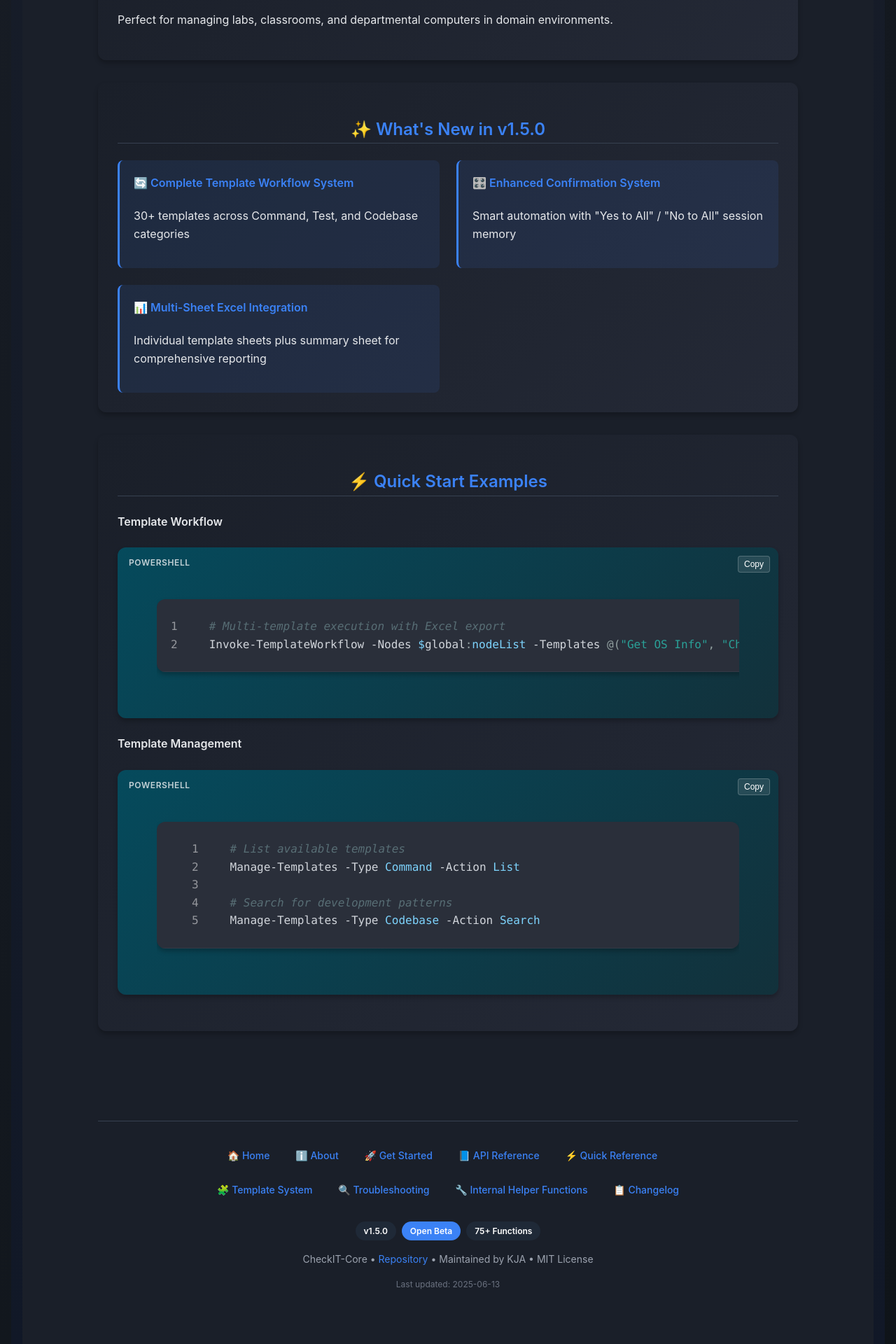
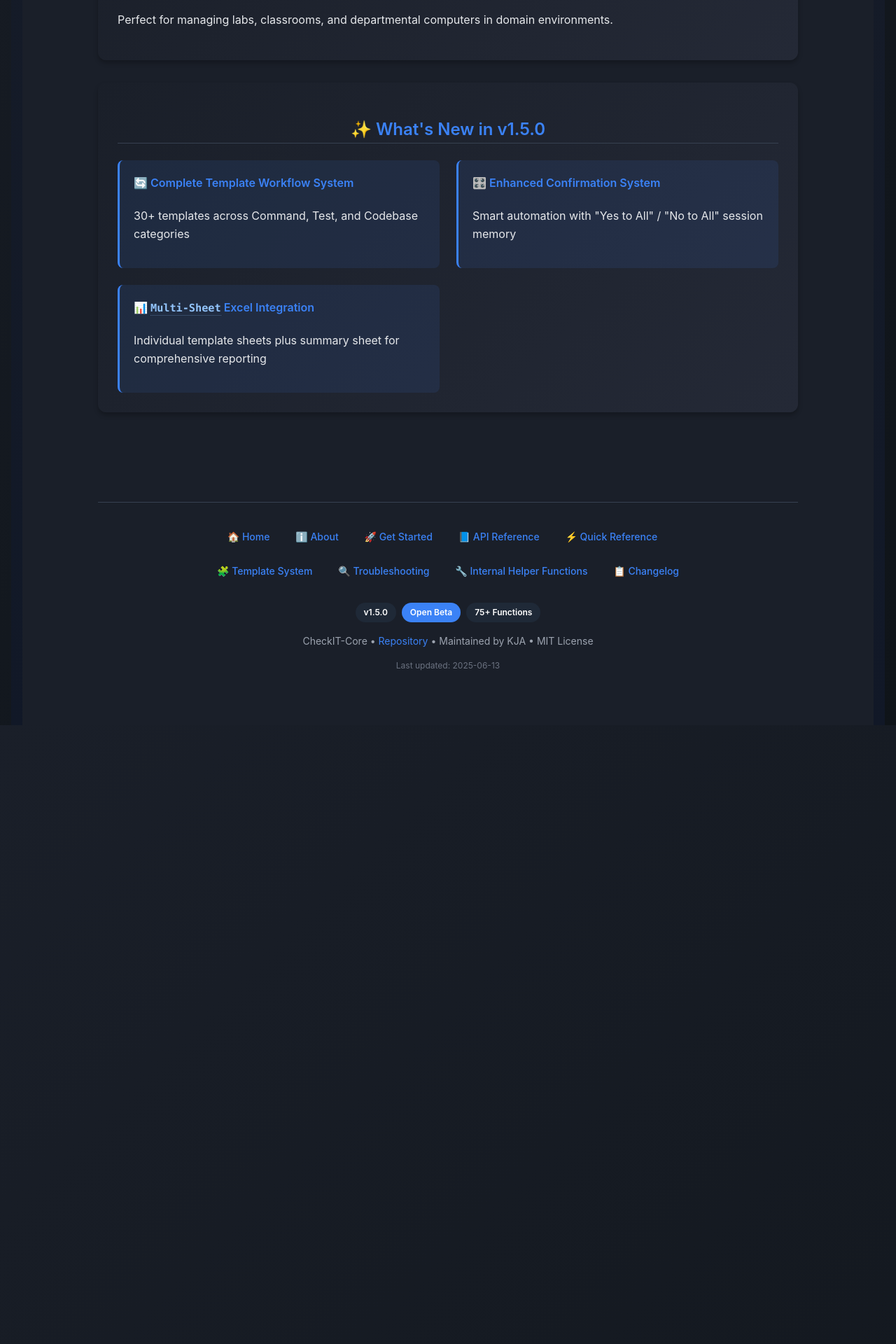
Before and after one commit to nyantoasty/CheckIT-Documentation, a Jekyll site: the page built from index.md, in a window 1280 px wide. Shown: the part 1494-3414 px from the top of the page at 70% size. Built offline with Jekyll 4.4.1, drawn with Linux system fonts in a browser that asks for light colours; after the commit the page ends 2530 px from its top, so only the background shows below that.

Commit message:
Simplifying style.css

```diff
--- a/_layouts/default.html
+++ b/_layouts/default.html
@@ -34,5 +34,6 @@
   </div>
 
   <script src="{{ site.baseurl }}/assets/js/code-blocks.js"></script>
+  <script src="{{ site.baseurl }}/assets/js/function-links.js"></script>
 </body>
 </html>
--- /dev/null
+++ b/assets/js/function-links.js
@@ -0,0 +1,29 @@
+document.addEventListener('DOMContentLoaded', function() {
+  // Process function names in text
+  function linkFunctionReferences() {
+    // Define regex pattern for PowerShell function names (Verb-Noun format)
+    const functionPattern = /(\b[A-Z][a-z]+-[A-Z][a-zA-Z]+\b)(?!<\/a>)/g;
+
+    // Elements that might contain function references
+    const textElements = document.querySelectorAll('p, li, td, th, h1, h2, h3, h4, h5, h6');
+
+    textElements.forEach(function(element) {
+      // Skip code blocks and elements within code blocks
+      if (element.closest('pre, code, .highlight')) {
+        return;
+      }
+
+      // Replace function names with links
+      element.innerHTML = element.innerHTML.replace(functionPattern, function(match) {
+        // Create link to API reference
+        return `<a href="docs/api-reference#${match.toLowerCase()}" class="function-link">${match}</a>`;
+      });
+    });
+  }
+
+  // Run the function after DOM loads
+  linkFunctionReferences();
+
+  // Also run on window load to catch dynamically loaded content
+  window.addEventListener('load', linkFunctionReferences);
+});
--- a/assets/style.css
+++ b/assets/style.css
@@ -43,7 +43,7 @@
 main,
 .site-content {
   background: #1a1f29 !important;
-  color: #e6e8eb !important;
+  color: #e6e8eb;
 }
 
 /* Prevent horizontal overflow */
@@ -135,9 +135,9 @@
   padding: 0.5rem 0;
   margin-right: 2rem !important;
   white-space: nowrap !important;
-  font-weight: 700 !important;
-  color: #3b82f6 !important;
-  padding: 0.5rem 0.75rem !important;
+  font-weight: 700;
+  color: #3b82f6;
+  padding: 0.5rem 0.75rem;
   border-radius: 0.375rem !important;
   background: rgba(59, 130, 246, 0.1) !important;
 }
@@ -369,8 +369,7 @@
 
 /* Feature and highlight cards */
 .feature-card,
-.highlight-card,
-.quick-start-card {
+.highlight-card {
   background: linear-gradient(135deg, #1a1f29 0%, #242936 100%);
   border-radius: 0.75rem;
   padding: 1.75rem;
@@ -379,8 +378,7 @@
 }
 
 .feature-card h2,
-.highlight-card h2,
-.quick-start-card h2 {
+.highlight-card h2 {
   text-align: center;
   margin-bottom: 1.5rem;
   color: #3b82f6;
@@ -463,16 +461,6 @@
   transition: all 0.2s ease !important;
 }
 
-/* Code in tables */
-table code {
-  background: rgba(15, 20, 25, 0.8) !important;
-  color: #93c5fd !important;
-  padding: 0.375rem 0.625rem !important;
-  border-radius: 0.375rem !important;
-  font-size: 0.8125rem !important;
-  font-family: 'JetBrains Mono', 'Fira Code', monospace !important;
-  border: 1px solid rgba(59, 130, 246, 0.2) !important;
-}
 
 /***********************************
  * FOOTER STYLING
@@ -634,147 +622,38 @@
     font-size: 1.8rem;
   }
 }
-/* Inline code styling */
-code:not(.highlight code) {
-  background: rgba(59, 130, 246, 0.1) !important;
-  color: #93c5fd !important;
-  padding: 0.2rem 0.4rem !important;
-  border-radius: 0.25rem !important;
-  font-family: 'Consolas', 'Monaco', 'Lucida Console', monospace !important;
-  font-size: 0.9em !important;
-  white-space: nowrap !important;
-  border: 1px solid rgba(59, 130, 246, 0.2) !important;
-}
-
-/* Function name styling (special case for PowerShell functions) */
-code:not(.highlight code):contains("-") {
-  color: #93c5fd !important;
-  font-weight: 500 !important;
-}
-
 /***********************************
- * CODE BLOCK STYLING - CLEAN IMPLEMENTATION
+ * CODE BLOCK STYLING - CONSOLIDATED
  ***********************************/
 
-/* Code block outer container */
+/* Code block container */
 .code-example {
+  background: linear-gradient(135deg, #0d3d4d 0%, #0a2732 100%);
+  border-radius: 0.75rem;
+  margin: 1.5rem 0;
+  padding: 1rem;
   position: relative;
-  margin: 1.5rem 0;
-  border-radius: 0.75rem;
-  background: linear-gradient(135deg, #054a5c 0%, #12313b 100%);
-  padding: 1rem;
-  box-shadow: 0 4px 6px rgba(0, 0, 0, 0.25);
+  box-shadow: 0 4px 10px rgba(0, 0, 0, 0.2);
+  overflow: hidden;
+  border: 1px solid rgba(30, 70, 85, 0.4);
 }
 
 /* Language label */
 .code-example::before {
   content: attr(data-language);
-  position: absolute;
-  top: 0.75rem;
-  left: 1rem;
+  display: block;
+  background: transparent;
+  color: #d1d5db;
   font-size: 0.75rem;
-  font-weight: 600;
-  color: #f3f4f6;
-  opacity: 0.8;
+  font-weight: 500;
+  padding: 0.25rem 0.75rem;
+  margin-bottom: 0.5rem;
+  text-transform: uppercase;
   letter-spacing: 0.05em;
+  text-align: left;
 }
 
-/* Code block container */
-.highlight {
-  background: transparent;
-  border-radius: 0.5rem;
-  margin-top: 1.5rem;
-  overflow: hidden;
-}
-
-/* Code table layout */
-.highlight table,
-.highlight .rouge-table {
-  width: 100%;
-  border-collapse: collapse;
-  margin: 0;
-  padding: 0;
-  background: transparent;
-}
-
-/* Line number cell */
-.highlight td.rouge-gutter {
-  width: 40px;
-  min-width: 40px;
-  max-width: 40px;
-  border-right: 1px solid rgba(100, 110, 130, 0.4);
-  color: rgba(255, 255, 255, 0.5);
-  text-align: right;
-  padding-right: 10px;
-  vertical-align: top;
-  background: transparent;
-}
-
-/* Code content cell */
-.highlight td.rouge-code {
-  padding-left: 10px;
-  vertical-align: top;
-  background: transparent;
-}
-
-/* Line number */
-.highlight .lineno {
-  color: rgba(255, 255, 255, 0.5);
-  text-align: right;
-  padding-right: 5px;
-  user-select: none;
-}
-
-/* Pre block */
-.highlight pre {
-  margin: 0;
-  padding: 10px 0;
-  background: transparent;
-  font-family: 'Consolas', 'Monaco', 'Lucida Console', monospace;
-}
-
-/* Copy button */
-.copy-button {
-  position: absolute;
-  top: 0.75rem;
-  right: 0.75rem;
-  padding: 0.25rem 0.5rem;
-  font-size: 0.75rem;
-  background: rgba(255, 255, 255, 0.1);
-  color: white;
-  border: 1px solid rgba(255, 255, 255, 0.2);
-  border-radius: 0.25rem;
-  cursor: pointer;
-  transition: all 0.2s;
-  z-index: 10;
-}
-
-.copy-button:hover {
-  background: rgba(255, 255, 255, 0.2);
-}
-
-/* Remove any backgrounds that create a "second layer" */
-.highlight,
-.highlight tr,
-.highlight td,
-.highlight pre,
-.highlight code,
-.highlight span {
-  background-color: transparent !important;
-  box-shadow: none !important;
-}
-
-/* PowerShell syntax highlighting */
-.highlight .c, .highlight .c1, .highlight .cm { color: #586e75; font-style: italic; } /* Comments */
-.highlight .k, .highlight .kd, .highlight .kt { color: #fb923c; font-weight: bold; } /* Keywords */
-.highlight .s, .highlight .s1, .highlight .s2, .highlight .sb { color: #2aa198; } /* Strings */
-.highlight .nv, .highlight .vg { color: #7dd3fc; } /* Variables */
-.highlight .nb { color: #fbbf24; } /* Built-in names */
-.highlight .nx { color: #7dd3fc; } /* PowerShell cmdlet names */
-.highlight .nf { color: #93c5fd; } /* PowerShell functions */
-.highlight .p { color: #93a1a1; } /* Punctuation */
-
-/* Fix headings inside code examples */
+/* Code section headings */
 .code-example h4 {
   color: #d1d5db;
   font-size: 0.9rem;
@@ -783,17 +662,170 @@
   border: none;
 }
 
-/* Fix scrollbars */
-.highlight pre::-webkit-scrollbar {
-  height: 8px;
-  background-color: rgba(30, 34, 45, 0.2);
+/* Highlight block */
+.highlight {
+  background: linear-gradient(to bottom, #2a2f3a 0%, #242936 100%);
+  border-radius: 0.5rem;
+  overflow: hidden;
+  border: 1px solid rgba(30, 34, 45, 0.6);
+  width: 100%;
+  margin: 0;
+  box-shadow: none;
+  box-sizing: border-box;
 }
 
-.highlight pre::-webkit-scrollbar-thumb {
-  background: rgba(59, 130, 246, 0.3);
-  border-radius: 4px;
+/* Code table */
+.highlight table,
+.highlight .rouge-table {
+  margin: 0;
+  padding: 0;
+  border: none;
+  width: 100%;
+  border-collapse: collapse;
+  background: transparent;
+  display: table;
+  table-layout: fixed;
 }
 
-.highlight pre::-webkit-scrollbar-thumb:hover {
-  background: rgba(59, 130, 246, 0.5);
+.highlight tbody {
+  border: none;
+  background: transparent;
+  display: table-row-group;
+  width: 100%;
 }
+
+/* Table row */
+.highlight tr {
+  width: 100%;
+  display: table-row;
+  background: transparent;
+}
+
+/* Line number column */
+.highlight td.rouge-gutter {
+  background: transparent;
+  border: none;
+  border-right: 1px solid rgba(100, 110, 130, 0.4);
+  padding: 1rem 0 1rem 1rem;
+  vertical-align: top;
+  width: 3rem;
+  min-width: 3rem;
+  max-width: 3rem;
+  display: table-cell;
+  position: relative;
+  box-sizing: border-box;
+  text-align: right;
+  padding-right: 0.75rem;
+}
+
+/* Code column */
+.highlight td.rouge-code {
+  background: transparent;
+  border: none;
+  padding: 1rem 2rem 1rem 0.75rem;
+  vertical-align: top;
+  width: 100%;
+  display: table-cell;
+  box-sizing: border-box;
+}
+
+/* Line numbers */
+.highlight .lineno {
+  color: #586e75;
+  display: inline-block;
+  padding: 0 0.5rem 0 0;
+  text-align: right;
+  min-width: 1rem;
+  user-select: none;
+  opacity: 0.6;
+  background: transparent;
+}
+
+/* Code content */
+.highlight pre {
+  background: transparent;
+  overflow-x: auto;
+  font-size: 0.9rem;
+  color: #d1d5db;
+  font-family: 'Consolas', 'Monaco', 'Lucida Console', monospace;
+  white-space: pre;
+  margin: 0;
+  padding: 0;
+  display: block;
+}
+
+/* Code text */
+.highlight code {
+  background: transparent;
+  padding: 0;
+  margin: 0;
+  display: inline-block;
+  width: 100%;
+  min-width: 100%;
+}
+
+/* Copy button */
+.copy-button {
+  position: absolute;
+  top: 0.5rem;
+  right: 1rem;
+  background: rgba(59, 130, 246, 0.15);
+  color: #e5e7eb;
+  border: 1px solid rgba(99, 102, 241, 0.3);
+  border-radius: 0.25rem;
+  padding: 0.2rem 0.75rem;
+  font-size: 0.7rem;
+  font-weight: 500;
+  cursor: pointer;
+  transition: all 0.2s;
+  z-index: 15;
+}
+
+.copy-button:hover {
+  background: rgba(59, 130, 246, 0.25);
+  border-color: rgba(99, 102, 241, 0.4);
+}
+
+/* Syntax highlighting colors */
+.highlight .c, .highlight .c1, .highlight .cm { color: #586e75; font-style: italic; }
+.highlight .k, .highlight .kd, .highlight .kt { color: #fb923c; font-weight: bold; }
+.highlight .s, .highlight .s1, .highlight .s2, .highlight .sb { color: #2aa198; }
+.highlight .nv, .highlight .vg { color: #7dd3fc; }
+.highlight .n { color: #93a1a1; }
+.highlight .nb { color: #fbbf24; }
+.highlight .m, .highlight .mi, .highlight .mf { color: #d33682; }
+.highlight .o, .highlight .ow { color: #859900; }
+.highlight .p, .highlight .bp, .highlight .vc, .highlight .vi, .highlight .il { color: #93a1a1; }
+.highlight .na { color: #a78bfa; }
+.highlight .err { color: #dc322f; background: none; }
+.highlight .nx { color: #7dd3fc; }
+.highlight .nf { color: #93c5fd; }
+
+/* Function link styling */
+.function-link {
+  color: #93c5fd;
+  font-family: 'Consolas', 'Monaco', 'Lucida Console', monospace;
+  font-size: 0.95em;
+  border-bottom: 1px dotted rgba(147, 197, 253, 0.4);
+  padding-bottom: 1px;
+  transition: all 0.2s ease;
+  text-decoration: none;
+}
+
+.function-link:hover {
+  color: #60a5fa;
+  border-bottom: 1px solid rgba(147, 197, 253, 0.8);
+  text-decoration: none;
+}
+
+/* Table code styling */
+table code {
+  background: rgba(35, 45, 55, 0.55);
+  color: #93c5fd;
+  padding: 0.2rem 0.4rem;
+  border-radius: 0.25rem;
+  font-family: 'Consolas', 'Monaco', 'Lucida Console', monospace;
+  font-size: 0.9em;
+  white-space: nowrap;
+  border: 1px solid rgba(59, 130, 246, 0.2);
+}
--- a/index.md
+++ b/index.md
@@ -61,21 +61,3 @@
     </div>
   </div>
 </div>
-
-<div class="quick-start-card">
-  <h2>⚡ Quick Start Examples</h2>
-  <h4>Template Workflow</h4>
-  <div class="code-example" data-language="POWERSHELL">{% highlight powershell linenos %}
-# Multi-template execution with Excel export
-Invoke-TemplateWorkflow -Nodes $global:nodeList -Templates @("Get OS Info", "Check Disk Space") -WorkflowName "System_Audit" -ExportToExcel{% endhighlight %}
-  </div>
-
-  <h4>Template Management</h4>
-  <div class="code-example" data-language="POWERSHELL">{% highlight powershell linenos %}
-# List available templates
-Manage-Templates -Type Command -Action List
-
-# Search for development patterns
-Manage-Templates -Type Codebase -Action Search{% endhighlight %}
-  </div>
-</div>
```
Also changed, not shown: assets/js/code-blocks.js (+2 -5 lines).
